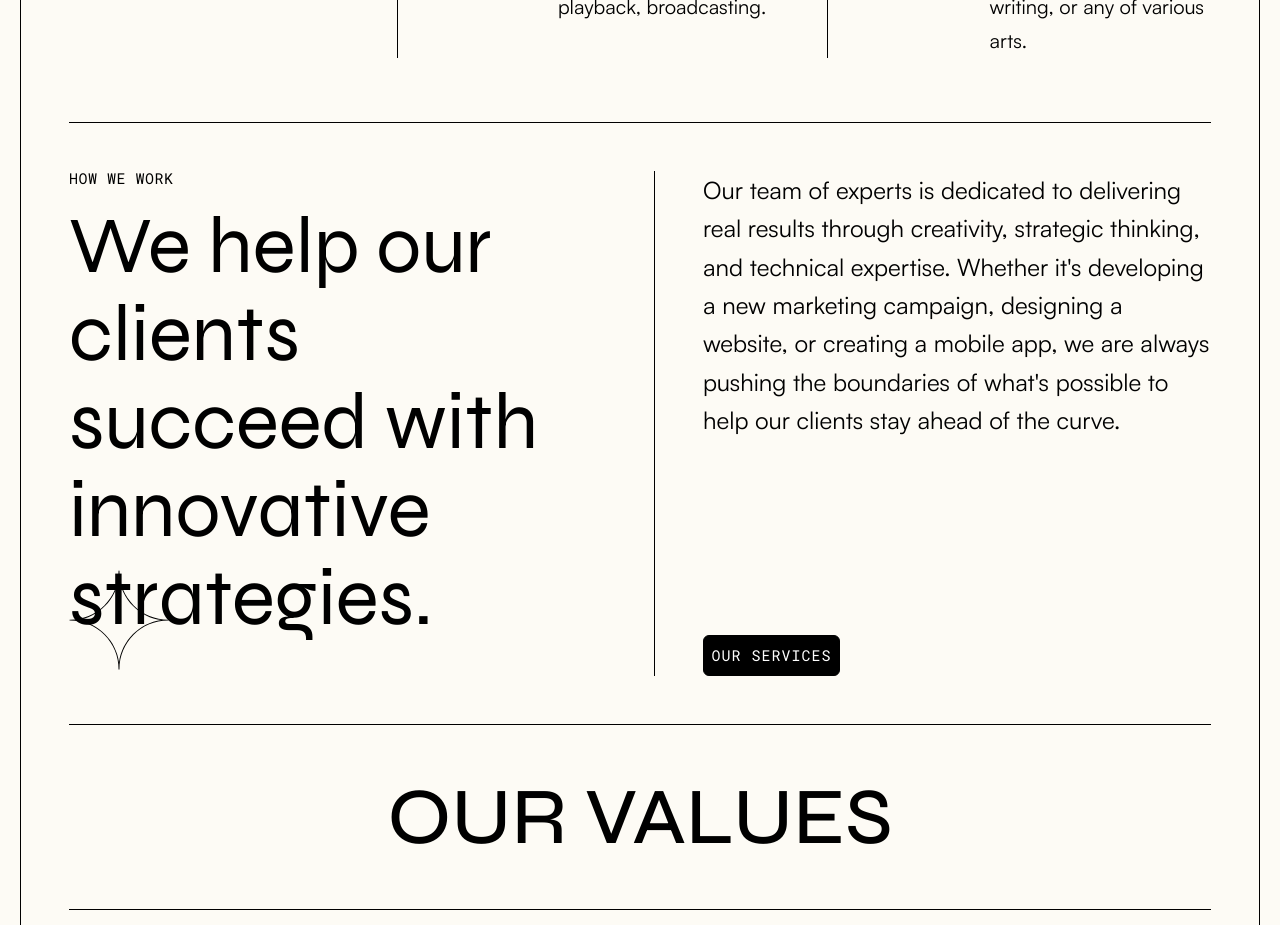
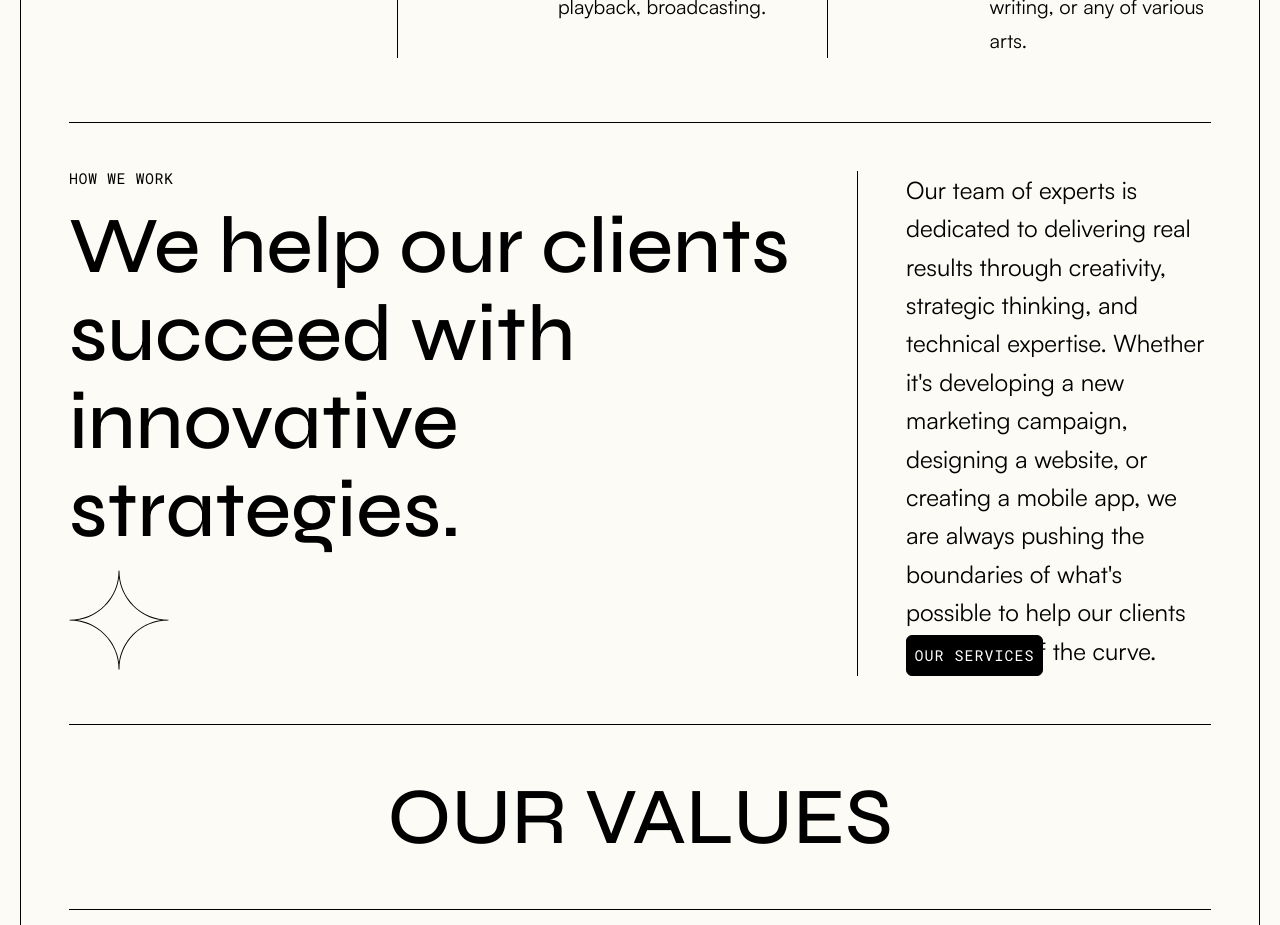
Before and after one commit to taodemy/website, a Next.js app: page / in a window 1280 px wide. Shown: the part 1520-2445 px from the top of the page. Built offline with nearby package versions, Linux system fonts and the light colour scheme.

Commit message:
change grid layout

```diff
--- a/styles/HowWeWork.module.css
+++ b/styles/HowWeWork.module.css
@@ -1,18 +1,19 @@
 .how_we_work {
-  display: flex;
+  display: grid;
+  grid-template-columns: 69% 31%;
   border-bottom: 1px solid var(--border-default);
-  justify-content: space-between;
-  padding: 48px 0px;
+  padding: 48px 0;
 }
 .how_we_work__title {
-  height: 499px;
+  grid-column: auto;
 }
 .how_we_work__title_heading {
-  padding-bottom: 16px;
+  margin-bottom: 16px;
 }
 .how_we_work__title_text {
   height: 352px;
-  padding-bottom: 16px;
+  margin-bottom: 16px;
+  font-weight: 500;
 }
 .how_we_work__icon {
   width: 100px;
@@ -25,5 +26,5 @@
 }
 .how_we_work__content_text {
   height: 464px;
-  width: 508px;
+  font-weight: 400;
 }
```
